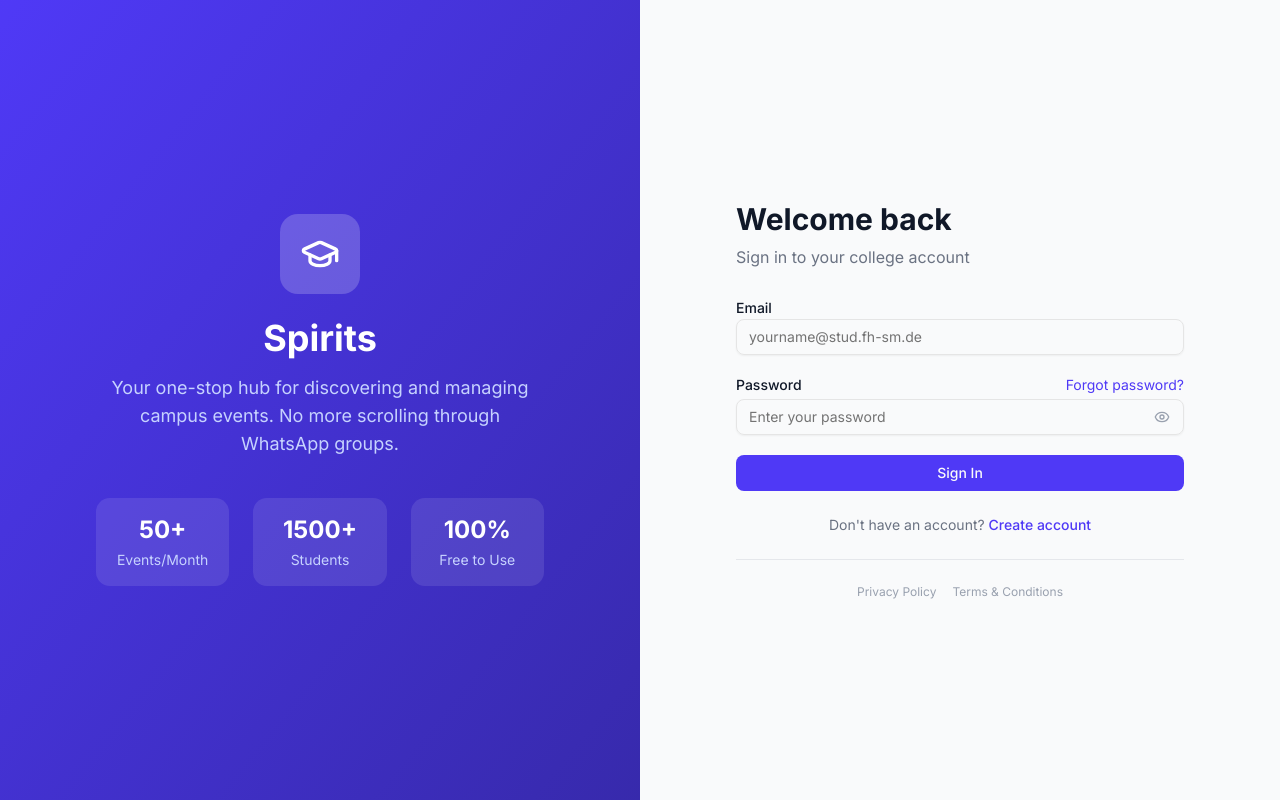
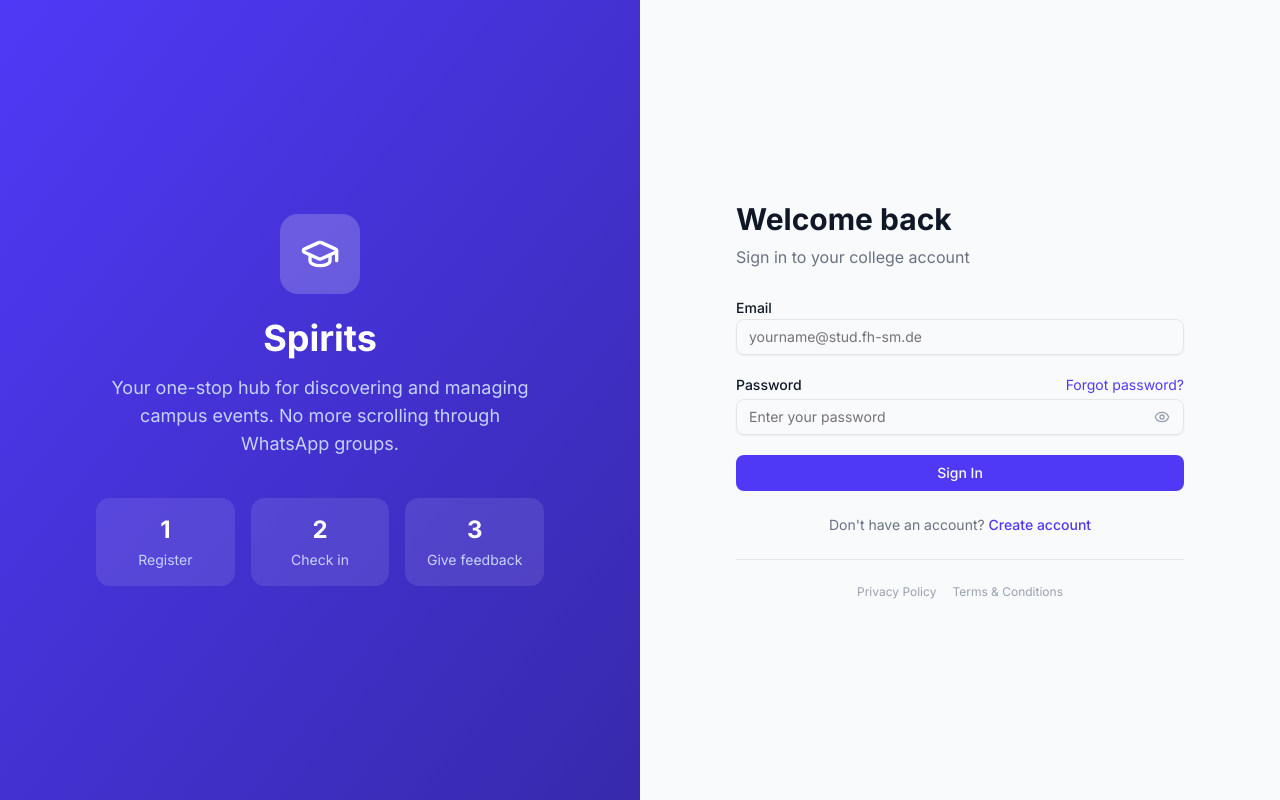
Before and after one commit to vigneshwarreddymarthala-dotcom/campus-events, a Next.js app: page /login in a window 1280 px wide. Built offline with nearby package versions, Linux system fonts and the light colour scheme; no server answers.

Commit message:
fix: remove invented stats from login page hero; show register / check in / feedback steps
Co-Authored-By: Claude Sonnet 5.5 <noreply@anthropic.com>

```diff
--- a/src/app/login/page.tsx
+++ b/src/app/login/page.tsx
@@ -53,15 +53,15 @@ function LoginPageInner() {
           <p className="text-indigo-200 text-lg">
             Your one-stop hub for discovering and managing campus events. No more scrolling through WhatsApp groups.
           </p>
-          <div className="mt-10 grid grid-cols-3 gap-6 text-center">
+          <div className="mt-10 grid grid-cols-3 gap-4 text-center">
             {[
-              { number: "50+", label: "Events/Month" },
-              { number: "1500+", label: "Students" },
-              { number: "100%", label: "Free to Use" },
-            ].map((stat) => (
-              <div key={stat.label} className="bg-white/10 rounded-xl p-4">
-                <div className="text-2xl font-bold">{stat.number}</div>
-                <div className="text-indigo-200 text-sm mt-1">{stat.label}</div>
+              { step: "1", label: "Register" },
+              { step: "2", label: "Check in" },
+              { step: "3", label: "Give feedback" },
+            ].map((item) => (
+              <div key={item.label} className="bg-white/10 rounded-xl p-4">
+                <div className="text-2xl font-bold">{item.step}</div>
+                <div className="text-indigo-200 text-sm mt-1">{item.label}</div>
               </div>
             ))}
           </div>
```
